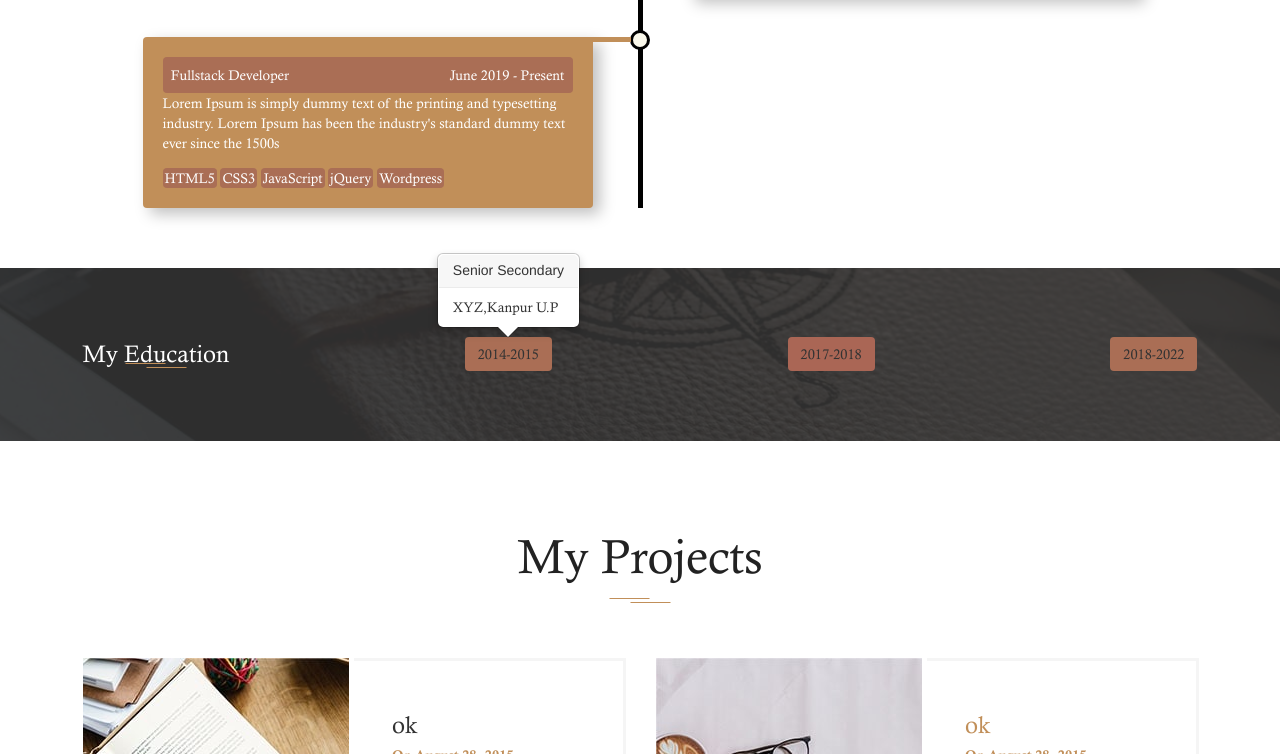
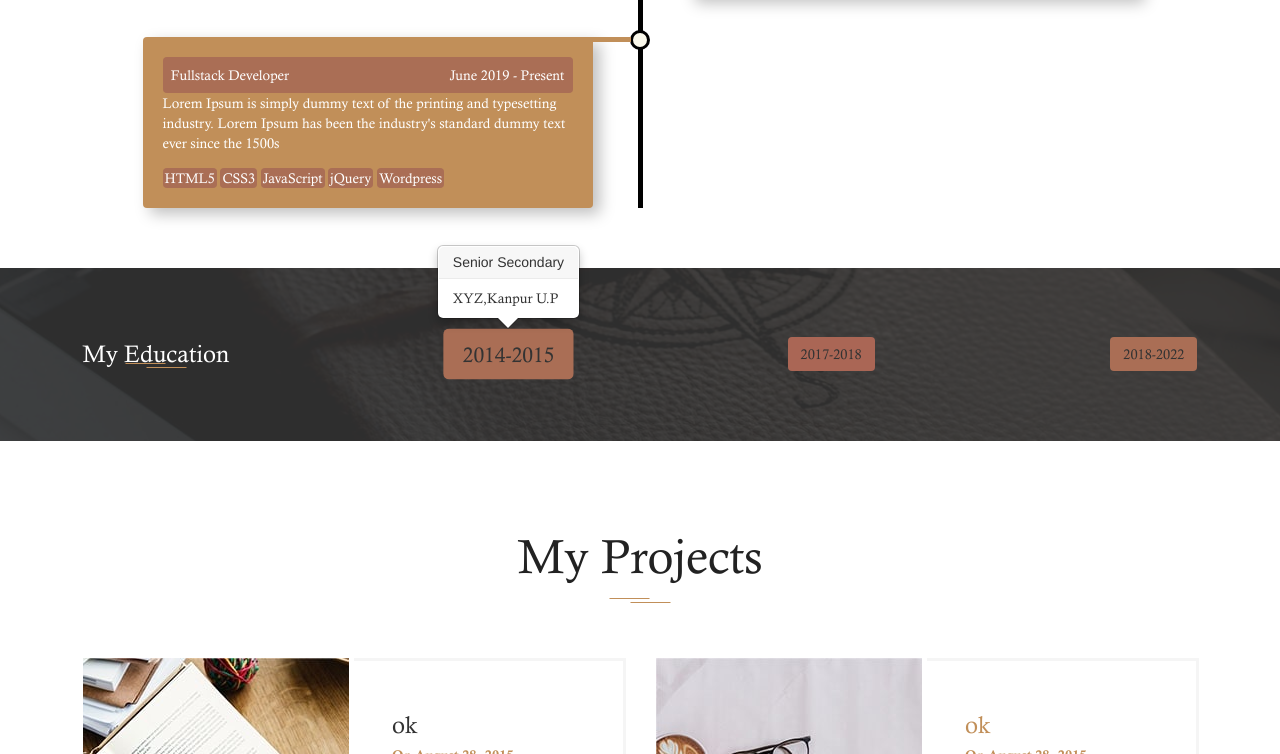
Before and after one commit to xyjju/MY, a plain HTML site: page index.html in a window 1280 px wide. In both pictures the pointer is over the button "2014-2015". Shown: the part 2157-2911 px from the top of the page. Drawn offline with nearby package versions, Linux system fonts and the light colour scheme; some icons are missing.

Commit message:
Update style.css

```diff
--- a/css/style.css
+++ b/css/style.css
@@ -101,7 +101,7 @@
   background-color: #c18f59;
   margin: 6px 0;
   transition: 0.4s; }
-.btn:hover{ transform:scale;}
+.btn:hover{ transform:scale(1.5);}
 .change .bar1 {
   transform: rotate(-45deg) translate(-6px, 6px);
   background-color: #c18f59; }
```
